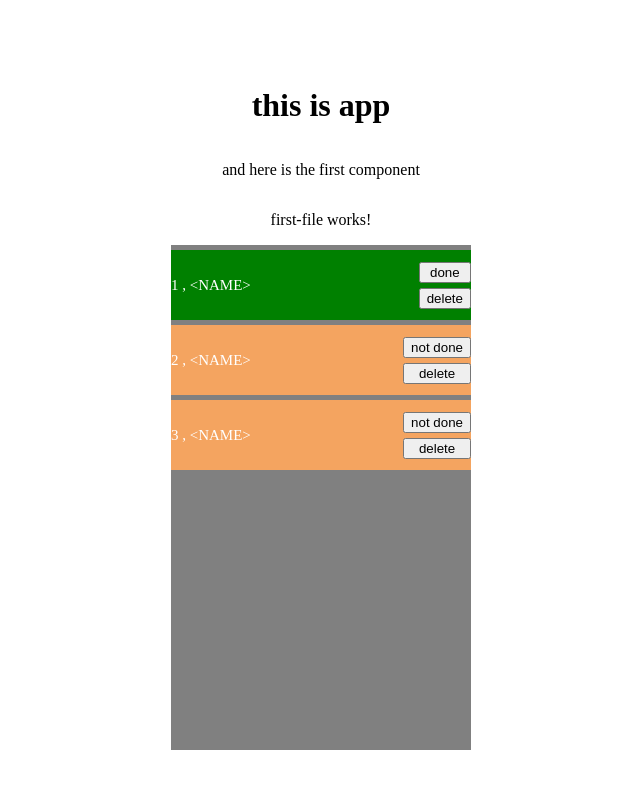
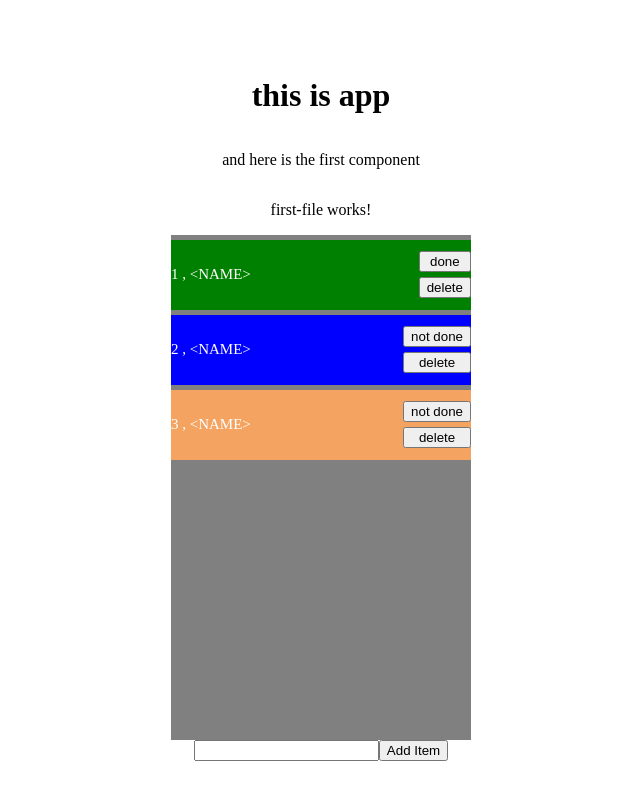
Before and after one commit to Ameer2000Mzori/Todo-List-Angular, an Angular app: page / in a window 1280 px wide. Shown: the top 800 px of the page, without its empty margins (319-959 px from the left). Built offline with nearby package versions, Linux system fonts and the light colour scheme.

Commit message:
added styling and more thing where the user now can add new todo

```diff
--- a/src/app/first-file/data.ts
+++ b/src/app/first-file/data.ts
@@ -1,9 +1,7 @@
 // type script object interface
 export interface TodoItem {
   id: number;
-  name: string;
-  email: string;
-  password: string;
+  todo: string;
   isCompleted: boolean;
 }
 
@@ -11,23 +9,17 @@ export interface TodoItem {
 export const todoData: TodoItem[] = [
   {
     id: 1,
-    name: '<NAME>',
-    email: '<EMAIL>',
-    password: '<PASSWORD>',
+    todo: '<NAME>',
     isCompleted: true,
   },
   {
     id: 2,
-    name: '<NAME>',
-    email: '<EMAIL>',
-    password: '<PASSWORD>',
+    todo: '<NAME>',
     isCompleted: false,
   },
   {
     id: 3,
-    name: '<NAME>',
-    email: '<EMAIL>',
-    password: '<PASSWORD>',
+    todo: '<NAME>',
     isCompleted: false,
   },
 ];
--- a/src/app/first-file/first-file.component.html
+++ b/src/app/first-file/first-file.component.html
@@ -1,8 +1,8 @@
 <p>first-file works!</p>
 <div class="itemsHolder">
-  @for (item of newTodoData; track item.id ) {
-  <div class="itemCard" [class.compo]="item.isCompleted">
-    <p>{{ item.id }} , {{ item.name }}</p>
+  @for (item of newTodoData; track item.id; let odd = $odd) {
+  <div class="itemCard" [class.Odd]="odd" [class.compo]="item.isCompleted">
+    <p>{{ item.id }} , {{ item.todo }}</p>
     <div style="display: flex; flex-direction: column; gap: 5px">
       <button (click)="completed(item)">
         {{ item.isCompleted ? "done" : "not done" }}
@@ -14,3 +14,5 @@
   <p>There are no items.</p>
   }
 </div>
+<input [(ngModel)]="newTodo" type="text" />
+<button (click)="addItem()">Add Item</button>
--- a/src/app/first-file/first-file.component.scss
+++ b/src/app/first-file/first-file.component.scss
@@ -21,6 +21,11 @@
     align-items: center;
     justify-content: space-between;
   }
+
+  .Odd {
+    background-color: blue;
+  }
+
   .compo {
     background-color: green;
   }
--- a/src/app/first-file/first-file.component.ts
+++ b/src/app/first-file/first-file.component.ts
@@ -1,18 +1,16 @@
 import { Component } from '@angular/core';
 import { AppComponent } from '../app.component';
-import { TodoItem, todoData } from './data';
-
+import { todoData } from './data';
+import { FormsModule } from '@angular/forms';
 @Component({
   selector: 'app-first-file',
   standalone: true,
-  imports: [],
+  imports: [FormsModule],
   templateUrl: './first-file.component.html',
   styleUrl: './first-file.component.scss',
 })
 export class FirstFileComponent {
   newTodoData = todoData;
-
-  // savedData: TodoItem[] = [];
 
   logData() {
     console.log(this.newTodoData);
@@ -30,4 +28,16 @@ export class FirstFileComponent {
     });
     console.log('after update', this.newTodoData);
   }
+
+  // new text
+  newTodo: any;
+
+  addItem() {
+    this.newTodoData.push({
+      id: this.newTodoData.length + 1,
+      todo: this.newTodo,
+      isCompleted: false,
+    });
+    (this.newTodo = ''), console.log('after add', this.newTodoData);
+  }
 }
```
